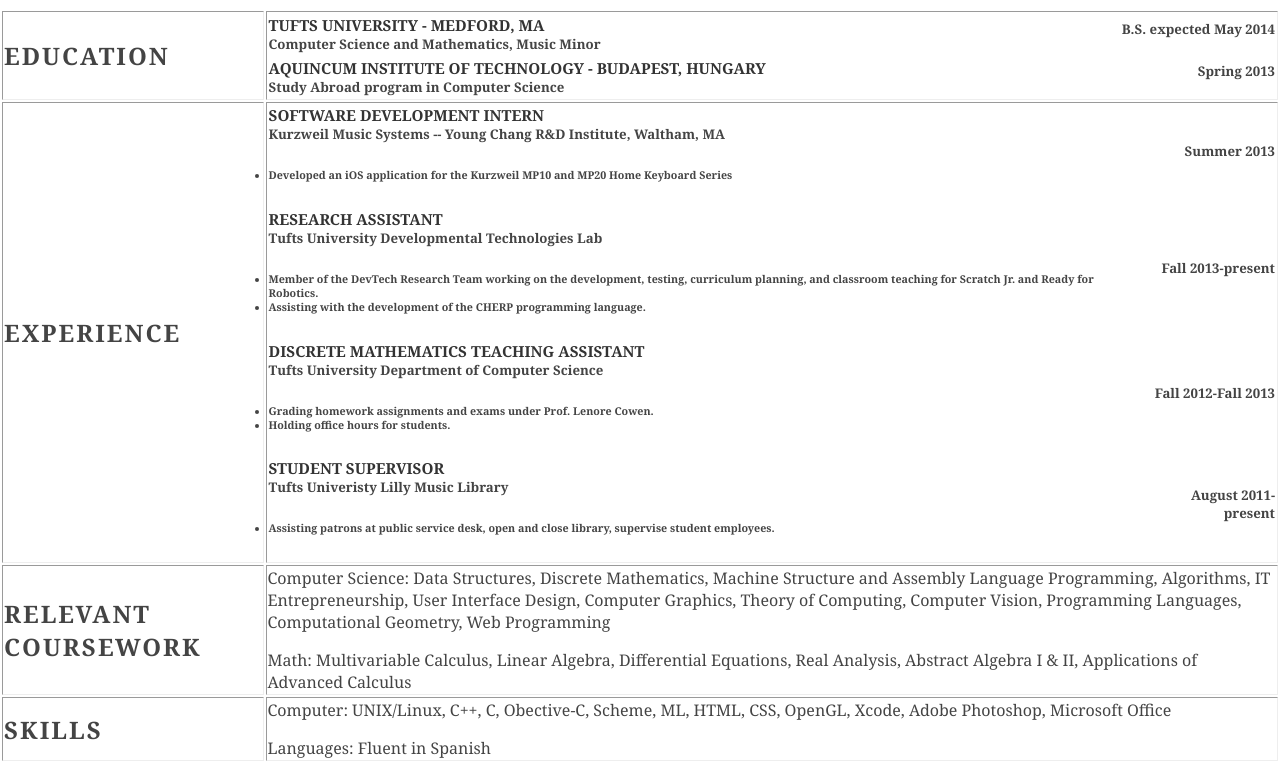
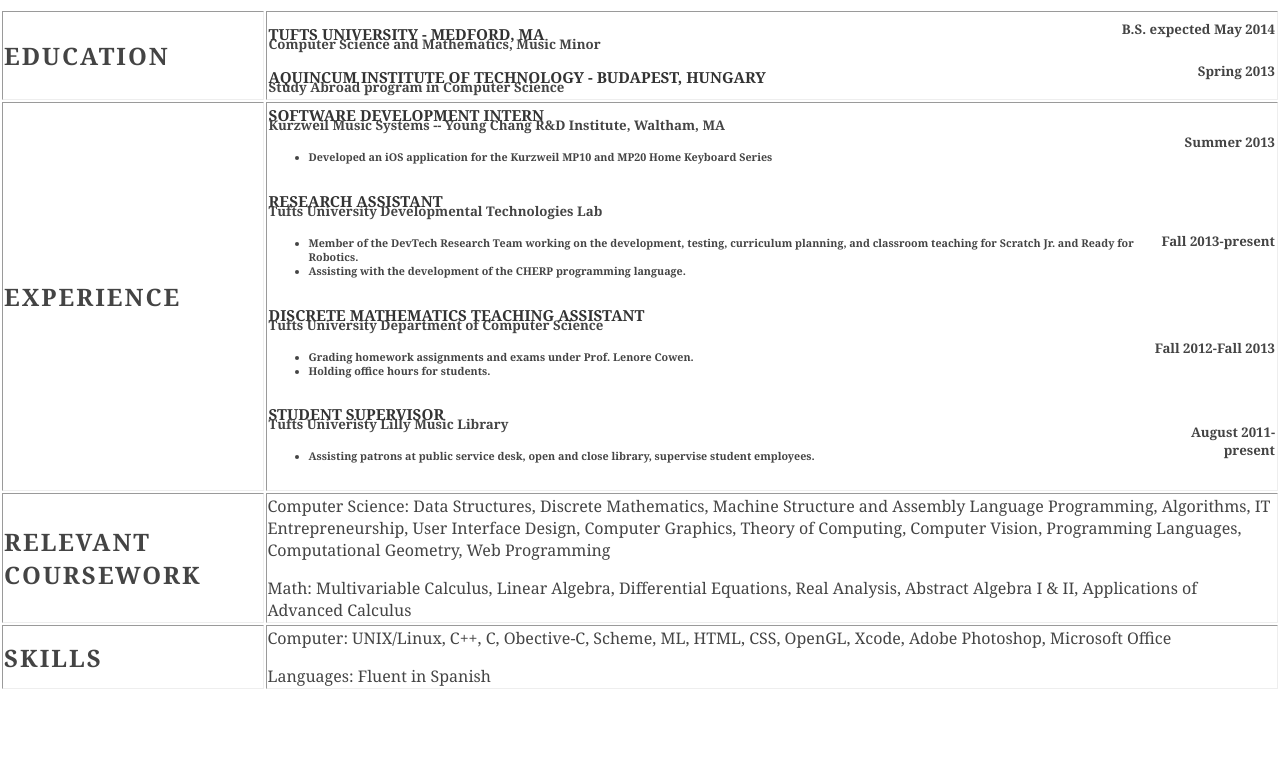
Before and after one commit to ehersh/ehersh.github.io, a plain HTML site: page resume.html in a window 1280 px wide. Shown: the part 48-811 px from the top of the page. Drawn offline with Linux system fonts and the light colour scheme.

Commit message:
filling out resume

```diff
--- a/resumestyle.css
+++ b/resumestyle.css
@@ -38,7 +38,7 @@ h4 {
 	text-align: left;
 	top: 0px;
 	font-size: 83%;
-	line-height: normal;
+	line-height: 0px;
 
 }
 
@@ -51,10 +51,6 @@ h5 {
 
 h6 {
 	line-height: normal;
-}
-
-ul {
-	padding: 0;
 }
 
 .section {
```
